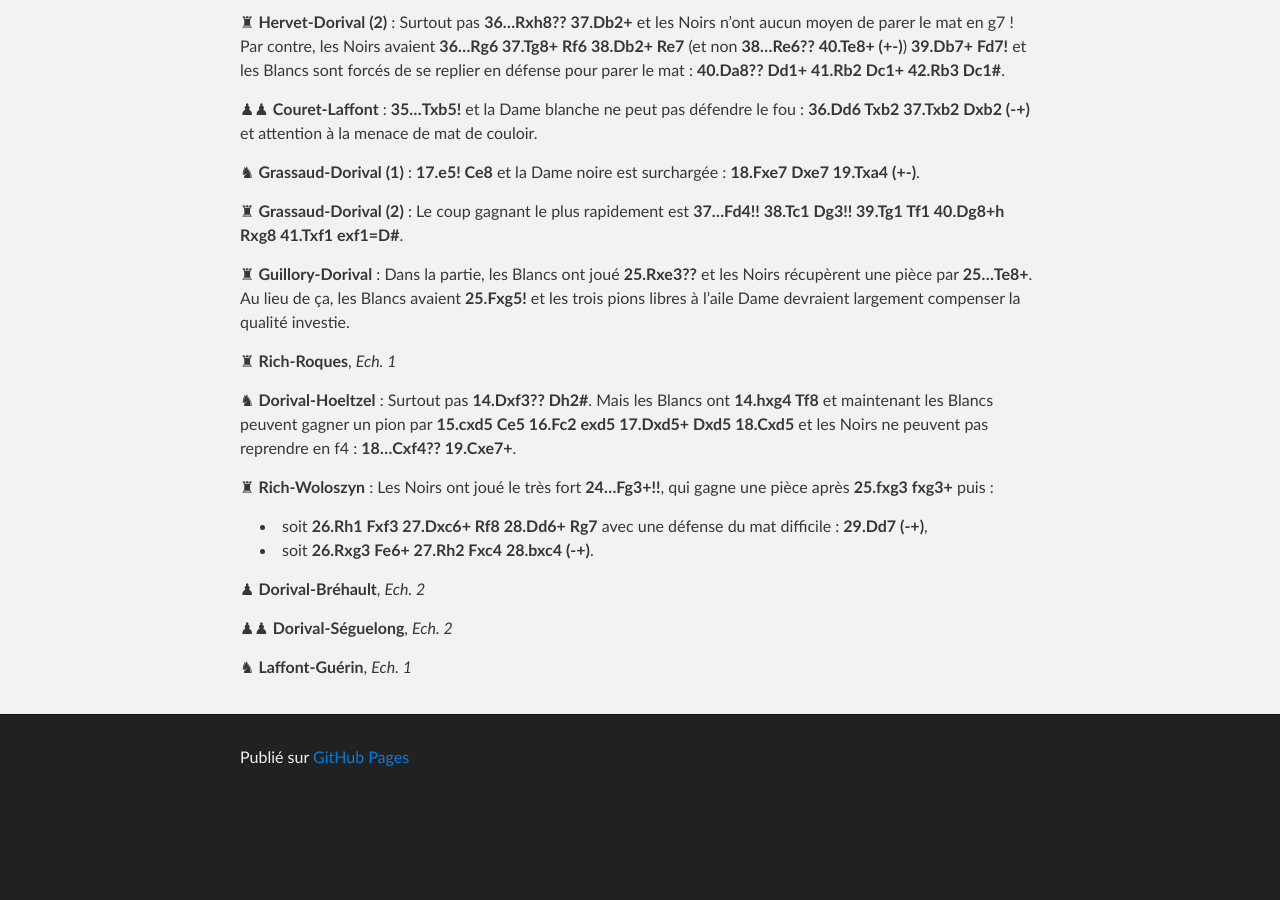
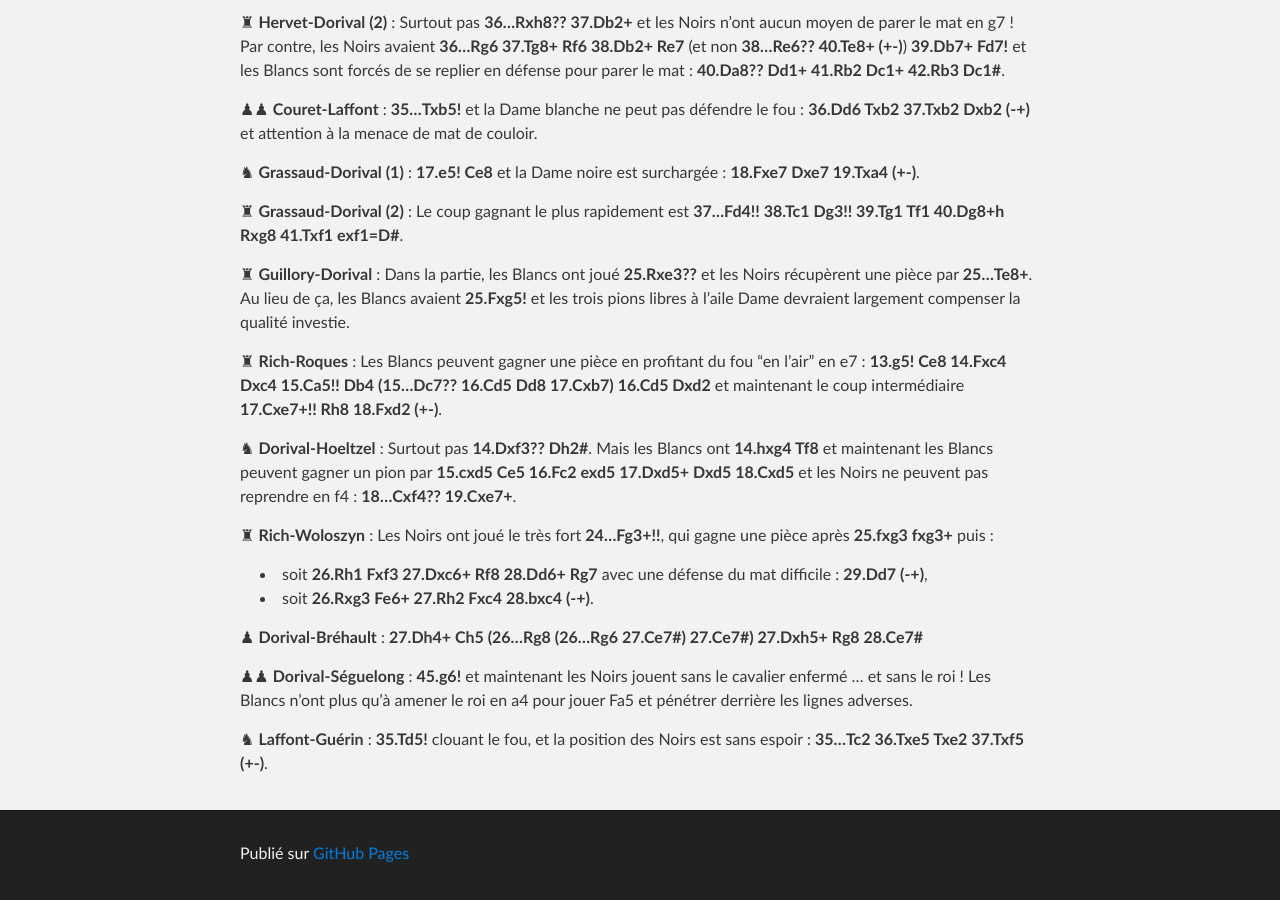
Before and after one commit to echiquier-villeneuve-tolosane/echiquier-villeneuve-tolosane.github.io, a Jekyll site: the page built from exercices.md, in a window 1280 px wide and 900 px high, scrolled down 16208 px. Built offline with Jekyll 4.4.1, drawn with Linux system fonts in a browser that asks for light colours; nearby versions of some CDN libraries; before the commit the page ends 17012 px from its top, so only the background shows below that.

Commit message:
Updated exercices.md

```diff
--- a/exercices.md
+++ b/exercices.md
@@ -294,7 +294,8 @@ Le coup gagnant le plus rapidement est **37...Fd4!! 38.Tc1 Dg3!! 39.Tg1 Tf1 40.D
 &#9820; **Guillory-Dorival** :
 Dans la partie, les Blancs ont joué **25.Rxe3??** et les Noirs récupèrent une pièce par **25...Te8+**. Au lieu de ça, les Blancs avaient **25.Fxg5!** et les trois pions libres à l'aile Dame devraient largement compenser la qualité investie.
 
-&#9820;  **Rich-Roques**, _Ech. 1_
+&#9820;  **Rich-Roques** :
+Les Blancs peuvent gagner une pièce en profitant du fou "en l'air" en e7 : **13.g5! Ce8 14.Fxc4 Dxc4 15.Ca5!! Db4 (15...Dc7?? 16.Cd5 Dd8 17.Cxb7) 16.Cd5 Dxd2** et maintenant le coup intermédiaire **17.Cxe7+!! Rh8 18.Fxd2 (+-)**.
 
 &#9822;  **Dorival-Hoeltzel** :
 Surtout pas **14.Dxf3?? Dh2#**. Mais les Blancs ont **14.hxg4 Tf8** et maintenant les Blancs peuvent gagner un pion par **15.cxd5 Ce5 16.Fc2 exd5 17.Dxd5+ Dxd5 18.Cxd5** et les Noirs ne peuvent pas reprendre en f4 : **18...Cxf4?? 19.Cxe7+**.
@@ -304,8 +305,10 @@ Les Noirs ont joué le très fort **24...Fg3+!!**, qui gagne une pièce après *
 - soit **26.Rh1 Fxf3 27.Dxc6+ Rf8 28.Dd6+ Rg7** avec une défense du mat difficile : **29.Dd7 (-+)**,
 - soit **26.Rxg3 Fe6+ 27.Rh2 Fxc4 28.bxc4 (-+)**.
 
-&#9823;  **Dorival-Bréhault**, _Ech. 2_
+&#9823;  **Dorival-Bréhault** :
+**27.Dh4+ Ch5 (26...Rg8 (26...Rg6 27.Ce7#) 27.Ce7#) 27.Dxh5+ Rg8 28.Ce7#**
 
-&#9823;&#9823; **Dorival-Séguelong**, _Ech. 2_
+&#9823;&#9823; **Dorival-Séguelong** : **45.g6!** et maintenant les Noirs jouent sans le cavalier enfermé ... et sans le roi ! Les Blancs n'ont plus qu'à amener le roi en a4 pour jouer Fa5 et pénétrer derrière les lignes adverses.
 
-&#9822; **Laffont-Guérin**, _Ech. 1_
+&#9822; **Laffont-Guérin** :
+**35.Td5!** clouant le fou, et la position des Noirs est sans espoir : **35...Tc2 36.Txe5 Txe2 37.Txf5 (+-)**.
```
